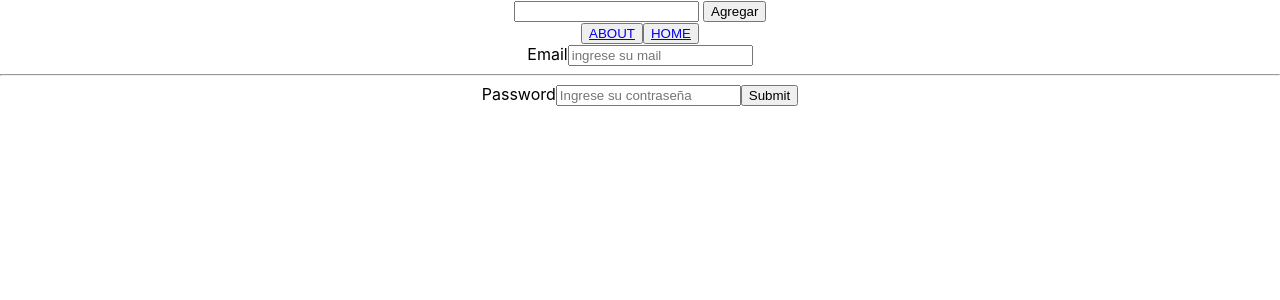
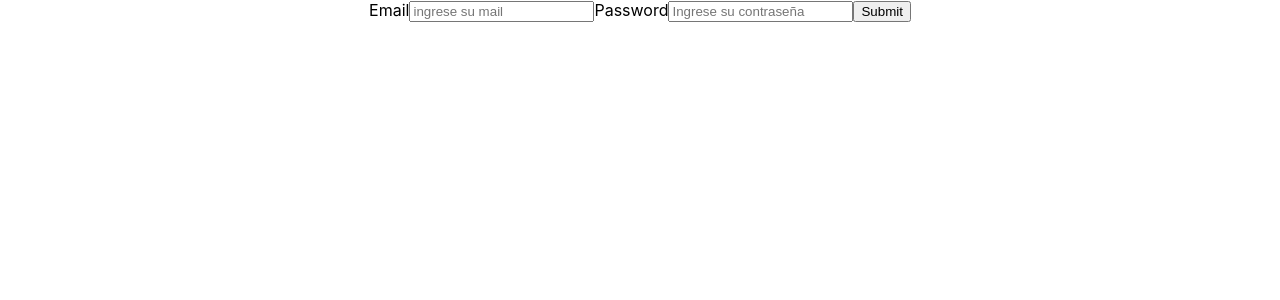
Before and after one commit to NicoBalbuena/rick_and_morty, a React (Create React App) app: page / in a window 1280 px wide. Shown: the top 300 px of the page. Built offline with nearby package versions, Linux system fonts and the light colour scheme.

Commit message:
Se completa hm
React Form

```diff
--- a/src/App.js
+++ b/src/App.js
@@ -1,15 +1,26 @@
 import './App.css';
 import Cards from './components/Cards.jsx';
 import Nav from './components/Nav';
-import { useState } from 'react';
+import { useEffect, useState } from 'react';
 import axios from 'axios';
-import { Route, Routes } from 'react-router-dom';
+import { Route, Routes ,useLocation, useNavigate} from 'react-router-dom';
 import Form from './components/Form';
 import About from './components/About';
 import Detail from './components/Detail';
-
+const email='fer@gmail.com'
+const password='nico3822'
 
 function App() {
+   const [access,setAccess]=useState(false)
+   const navigate=useNavigate();
+   const login=(userData)=>{
+      if(email===userData.email && password===userData.password){
+         setAccess(true);
+         navigate('/home');
+      }
+   }
+
+   const location=useLocation()
       /*se hace destructuring con corchetes,porque el useState retorna un array.
       Crea un estado local llamado characters el cual se debe inicializar como un arreglo vacío.*/
    const [characters,setCharacters]=useState([]);
@@ -19,6 +30,10 @@ function App() {
       character.id !== Number(id))
       setCharacters(charactersFiltro);
    }
+
+   useEffect(() => {
+      !access && navigate('/');
+   }, [access]);
 
    const  onSearch= (id) => {
       axios(`https://rickandmortyapi.com/api/character/${id}`)
@@ -35,13 +50,17 @@ function App() {
 
    return (
       <div className='App'>
-         <Nav onSearch={onSearch} />
+         {/*location.name !== '/' && <Nav onSearch={onSearch} />*/}
+         {location.pathname!== '/'
+         ?<Nav onSearch={onSearch} />
+         :null}
+
 
          <Routes>
             <Route path='/home'  element={<Cards characters={characters} onClose={onClose} />}></Route>
             <Route path='/about'  element={<About></About>}></Route>
             <Route path='/detail/:id'  element={<Detail></Detail>}></Route>
-            <Route path='/'  element={<Form></Form>}></Route>
+            <Route path='/'  element={<Form login={login}></Form>}></Route>
          </Routes>
       </div>
     );
--- a/src/components/Form.jsx
+++ b/src/components/Form.jsx
@@ -1,16 +1,47 @@
+import { useState } from "react";
+import validation from "./Validation/validation";
 
 
+const Form = ({login}) => {
+    const [errors,setErrors]=useState({})
 
-const Form = () => {
+    const [userData,setUserData]=useState({
+        email:'',
+        password:''
+    })
+
+    const handleChange = (event) => {
+        setUserData({
+            ...userData,
+            [event.target.name]:event.target.value
+        })
+
+        setErrors(validation({
+            ...userData,
+            [event.target.name]:event.target.value
+        }))
+
+    }
+    const handleSubmit = (event)=>{
+        event.preventDefault();
+        login(userData);
+    }
+
+
     return(
-        <form>
+        <form onSubmit={handleSubmit}>
             <label htmlFor="email">Email</label>
-            <input type="email" placeholder="ingrese su mail"></input>
+            <input type="text" name='email'placeholder="ingrese su mail" value={userData.email}
+            onChange={handleChange}></input>
+            {errors.email && <p>{errors.email}</p>}
 
-            <hr></hr>
+            <hb></hb>
 
-            <label htmlFor="passwrod">Password</label>
-            <input type="password" placeholder="Ingrese su contraseña"></input>
+            <label htmlFor="password">Password</label>
+            <input type="password"name='password' placeholder="Ingrese su contraseña"value={userData.password}
+            onChange={handleChange}></input>
+            {errors.password && <p>{errors.password}</p>}
+
 
             <button>Submit</button>
 
--- /dev/null
+++ b/src/components/Validation/validation.js
@@ -0,0 +1,23 @@
+const validation = (userData) => {
+    const errors={};
+
+    if(!/\S+@\S+\.\S+/.test(userData.email)){
+        errors.email ="El email ingresado no es valido";
+    }
+    if(!userData.email){
+        errors.email = "Este campo no puede estar vacio";
+    }
+    if(userData.email.length > 35){
+        errors.email= "El maximo de caracteres es de 35";
+    }
+    if(!/.*\d+.*/.test(userData.password)){
+        errors.password="Debe tener al menos un numero";
+    }
+    if(userData.password.length <6 || userData.password.length >10){
+        errors.password="Debe ser mayor a 6 y menos a 10 caracteres"
+    }
+
+    return errors;
+}
+
+export default validation;
```
Also changed, not shown: src/components/Card.jsx (line endings or trailing spaces).
